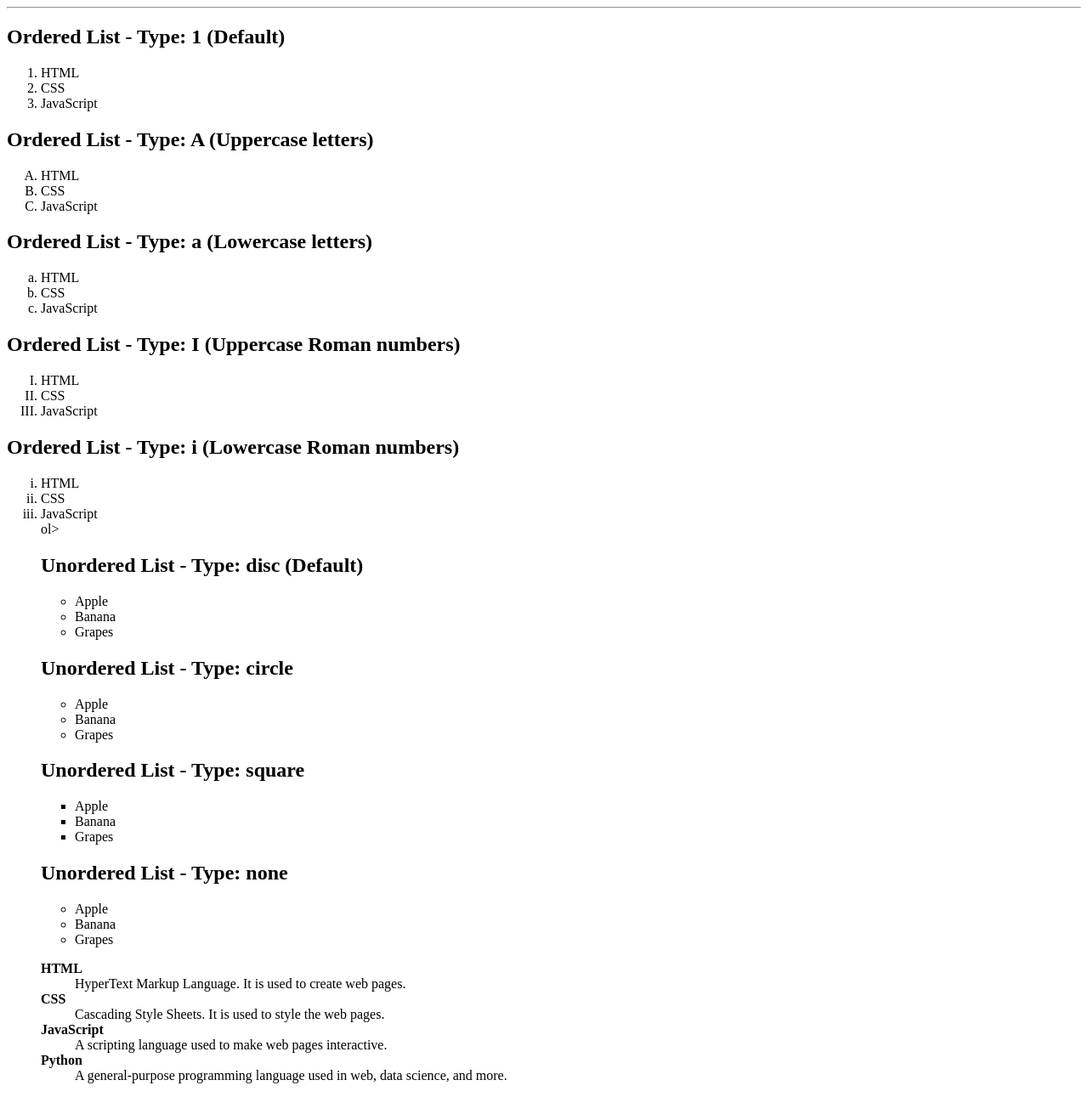
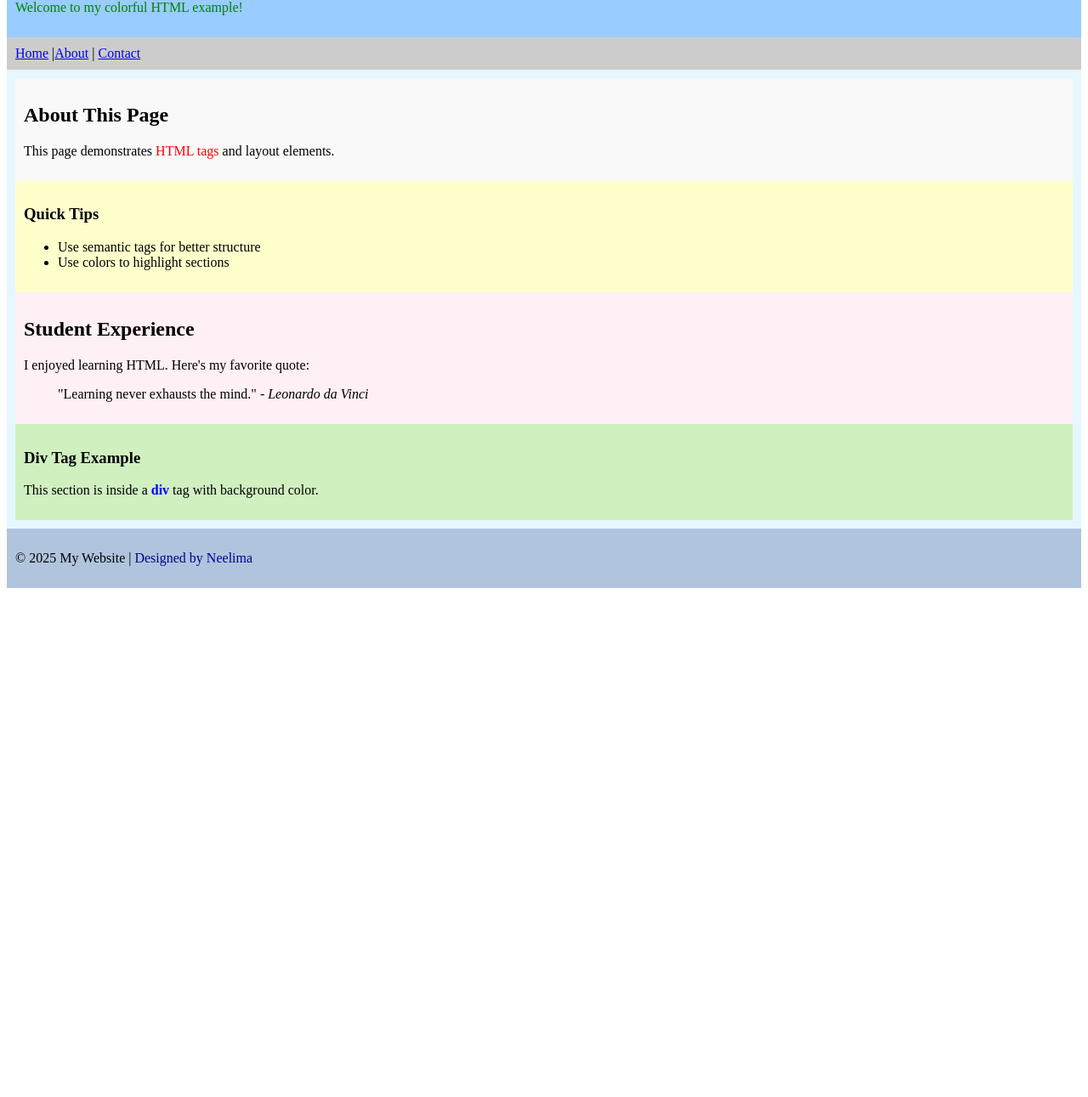
Before and after one commit to sureshema7843/Challenge-, a plain HTML site: page Index.html in a window 1280 px wide. Shown: the part 98-1389 px from the top of the page at 85% size. After the commit the page ends 800 px from the top, so only its background shows below. Drawn offline with Linux system fonts and the light colour scheme.

Commit message:
Update Index.html

```diff
--- a/Index.html
+++ b/Index.html
@@ -1,144 +1,102 @@
-DOCTYPE html>
-
 <html>
 
 <head>
 
- <title>HTML Lists Example</title>
+ <title>HTML Semantic and Formatting Tags</title>
 
 </head>
 
 <body>
 
-<h1>Types of Lists in HTML</h1>
+<!-- Header -->
 
-<hr>
+<header style="background-color: #99ccff; padding: 10px;">
 
-<h2>Ordered List - Type: 1 (Default)</h2>
+ <h1>My Web Page</h1>
 
-<ol type="1">
+ <p><font color="green">Welcome to my colorful HTML example!</font></p>
 
- <li>HTML</li>
+</header>
 
- <li>CSS</li>
+<!-- Navigation -->
 
- <li>JavaScript</li>
+<nav style="background-color: #cccccc; padding: 10px;">
 
-</ol>
+ <a href="#">Home</a> |<a href="#">About</a> |
 
-<h2>Ordered List - Type: A (Uppercase letters)</h2>
+ <a href="#">Contact</a>
 
-<ol type="A">
+</nav>
 
- <li>HTML</li>
+<!-- Main Content Area -->
 
- <li>CSS</li>
+<main style="background-color: #e6f7ff; padding: 10px;">
 
- <li>JavaScript</li>
+ <!-- Section -->
 
-</ol>
+ <section style="background-color: #f9f9f9; padding: 10px;">
 
-<h2>Ordered List - Type: a (Lowercase letters)</h2>
+ <h2>About This Page</h2>
 
-<ol type="a">
+ <p>This page demonstrates <span style="color: red;">HTML tags</span> and layout
 
- <li>HTML</li>
+elements.</p>
 
- <li>CSS</li>
+ </section>
 
- <li>JavaScript</li>
+ <!-- Aside -->
 
-</ol>
+ <aside style="background-color: #ffffcc; padding: 10px;">
 
-<h2>Ordered List - Type: I (Uppercase Roman numbers)</h2>
+ <h3>Quick Tips</h3>
 
-<ol type="I">
+ <ul>
 
- <li>HTML</li>
+ <li>Use semantic tags for better structure</li>
 
- <li>CSS</li>
+ <li>Use colors to highlight sections</li>
 
- <li>JavaScript</li>
+ </ul>
 
-</ol>
+ </aside>
 
-<h2>Ordered List - Type: i (Lowercase Roman numbers)</h2>
+ <!-- Article -->
 
-<ol type="i">
+ <article style="background-color: #fff0f5; padding: 10px;">
 
- <li>HTML</li>
+ <h2>Student Experience</h2>
 
- <li>CSS</li>
+ <p>I enjoyed learning HTML. Here's my favorite quote:</p>
 
- <li>JavaScript</li>ol>
+ <blockquote>
 
-<h2>Unordered List - Type: disc (Default)</h2>
+ "Learning never exhausts the mind." - <cite>Leonardo da Vinci</cite>
 
-<ul>
+ </blockquote>
 
- <li>Apple</li>
+ </article>
 
- <li>Banana</li>
+ <!-- DIV Example -->
 
- <li>Grapes</li>
+ <div style="background-color: #d0f0c0; padding: 10px;">
 
-</ul>
+ <h3>Div Tag Example</h3>
 
-<h2>Unordered List - Type: circle</h2>
+ <p>This section is inside a <span style="font-weight: bold; color: blue;">div</span> tag
 
-<ul type="circle">
+with background color.</p>
 
- <li>Apple</li>
+ </div>
 
- <li>Banana</li>
+</main>
 
- <li>Grapes</li>
+<!-- Footer -->
 
-</ul>
+<footer style="background-color: #b0c4de; padding: 10px;">
 
-<h2>Unordered List - Type: square</h2>
+ <p>&copy; 2025 My Website | <font color="darkblue">Designed by Neelima</font></p>
 
-<ul type="square">
-
- <li>Apple</li>
-
- <li>Banana</li>
-
- <li>Grapes</li>
-
-</ul>
-
-<h2>Unordered List - Type: none</h2>
-
-<ul>
-
- <li>Apple</li>
-
- <li>Banana</li>
-
- <li>Grapes</li>
-
-</ul>
-
-<dl>
-
- <dt><b>HTML</b></dt>
-
- <dd>HyperText Markup Language. It is used to create web pages.</dd>
-
- <dt><b>CSS</b></dt>
-
- <dd>Cascading Style Sheets. It is used to style the web pages.</dd>
-
- <dt><b>JavaScript</b></dt>
-
- <dd>A scripting language used to make web pages interactive.</dd>
-
- <dt><b>Python</b></dt>
-
- <dd>A general-purpose programming language used in web, data science, and more.</dd>
-
-</dl>
+</footer>
 
 </body>
 
```
